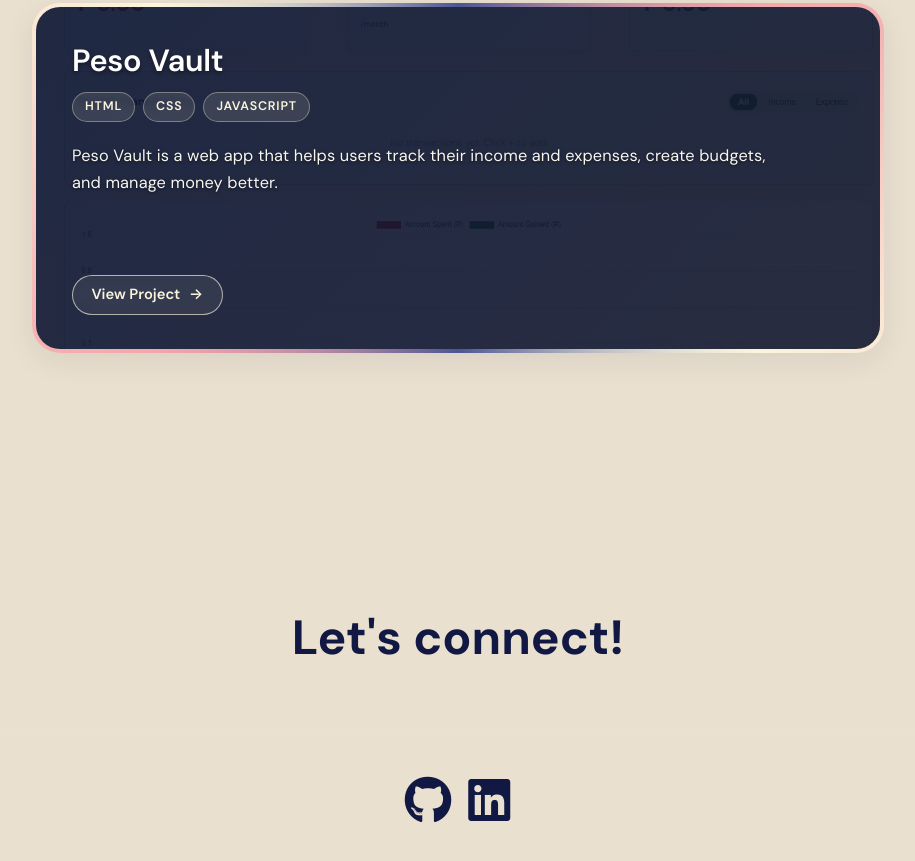
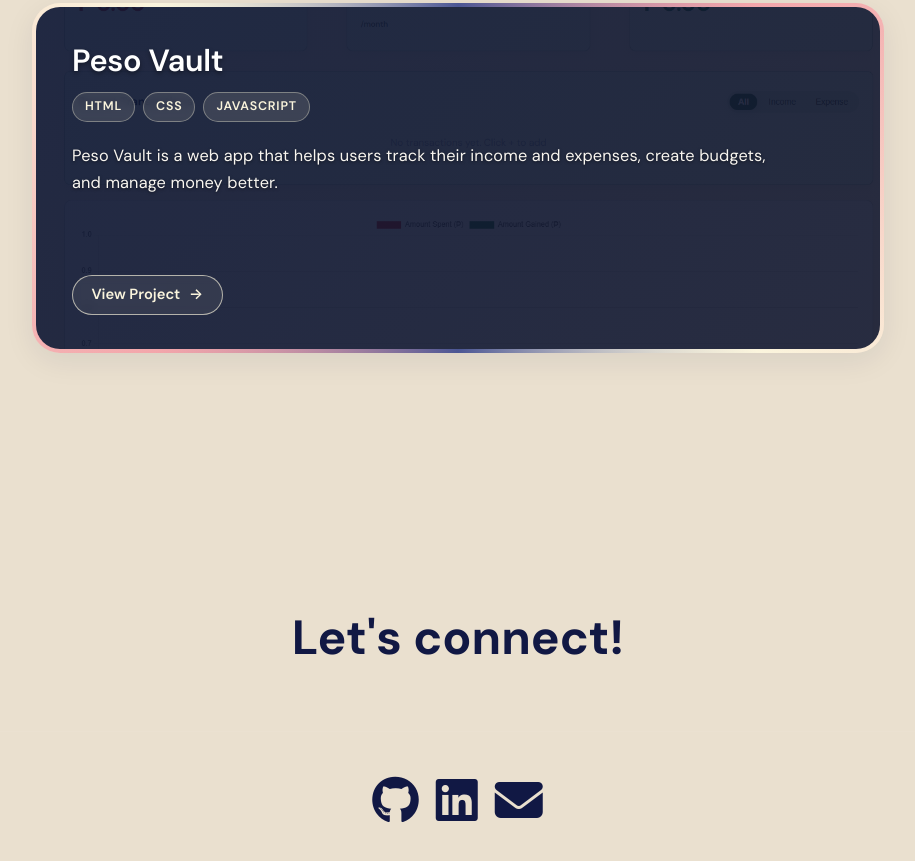
Before and after one commit to serinaayay/Portfolio, a plain HTML site: page index.html in a window 1280 px wide. Shown: the part 2931-3792 px from the top of the page, without its empty margins (182-1097 px from the left). Drawn offline with Linux system fonts and the light colour scheme.

Commit message:
refactor: format svg paths and add email social link to index.html

```diff
--- a/index.html
+++ b/index.html
@@ -61,7 +61,8 @@
                   <li><i class="fa-brands fa-react tech-icon" aria-hidden="true"></i><span>React Native</span></li>
                   <li>
                     <svg class="tech-icon tech-icon-svg" viewBox="0 0 24 24" fill="currentColor" aria-hidden="true">
-                      <path d="M12.001 4.8c-3.2 0-5.2 1.6-6 4.8 1.2-1.6 2.6-2.2 4.2-1.8.913.228 1.565.89 2.288 1.624C13.666 10.618 15.027 12 18.001 12c3.2 0 5.2-1.6 6-4.8-1.2 1.6-2.6 2.2-4.2 1.8-.913-.228-1.565-.89-2.288-1.624C16.337 6.182 14.976 4.8 12.001 4.8zm-6 7.2c-3.2 0-5.2 1.6-6 4.8 1.2-1.6 2.6-2.2 4.2-1.8.913.228 1.565.89 2.288 1.624 1.177 1.194 2.538 2.576 5.512 2.576 3.2 0 5.2-1.6 6-4.8-1.2 1.6-2.6 2.2-4.2 1.8-.913-.228-1.565-.89-2.288-1.624C10.337 13.382 8.976 12 6.001 12z"/>
+                      <path
+                        d="M12.001 4.8c-3.2 0-5.2 1.6-6 4.8 1.2-1.6 2.6-2.2 4.2-1.8.913.228 1.565.89 2.288 1.624C13.666 10.618 15.027 12 18.001 12c3.2 0 5.2-1.6 6-4.8-1.2 1.6-2.6 2.2-4.2 1.8-.913-.228-1.565-.89-2.288-1.624C16.337 6.182 14.976 4.8 12.001 4.8zm-6 7.2c-3.2 0-5.2 1.6-6 4.8 1.2-1.6 2.6-2.2 4.2-1.8.913.228 1.565.89 2.288 1.624 1.177 1.194 2.538 2.576 5.512 2.576 3.2 0 5.2-1.6 6-4.8-1.2 1.6-2.6 2.2-4.2 1.8-.913-.228-1.565-.89-2.288-1.624C10.337 13.382 8.976 12 6.001 12z" />
                     </svg>
                     <span>Tailwind CSS</span>
                   </li>
@@ -70,7 +71,8 @@
                   <li><i class="fa-solid fa-pen-nib tech-icon" aria-hidden="true"></i><span>UI/UX Design</span></li>
                   <li>
                     <svg class="tech-icon tech-icon-svg" viewBox="0 0 24 24" fill="currentColor" aria-hidden="true">
-                      <path d="M18 3a1 1 0 0 1 1 1v16a1 1 0 0 1-1 1h-3a1 1 0 0 1-1-1V4a1 1 0 0 1 1-1h3zm-6 5a1 1 0 0 1 1 1v11a1 1 0 0 1-1 1H9a1 1 0 0 1-1-1V9a1 1 0 0 1 1-1h3zm-6 5a1 1 0 0 1 1 1v6a1 1 0 0 1-1 1H3a1 1 0 0 1-1-1v-6a1 1 0 0 1 1-1h3z"/>
+                      <path
+                        d="M18 3a1 1 0 0 1 1 1v16a1 1 0 0 1-1 1h-3a1 1 0 0 1-1-1V4a1 1 0 0 1 1-1h3zm-6 5a1 1 0 0 1 1 1v11a1 1 0 0 1-1 1H9a1 1 0 0 1-1-1V9a1 1 0 0 1 1-1h3zm-6 5a1 1 0 0 1 1 1v6a1 1 0 0 1-1 1H3a1 1 0 0 1-1-1v-6a1 1 0 0 1 1-1h3z" />
                     </svg>
                     <span>Power BI</span>
                   </li>
@@ -84,7 +86,8 @@
                   <li><i class="fa-brands fa-react tech-icon"></i><span>React Native</span></li>
                   <li>
                     <svg class="tech-icon tech-icon-svg" viewBox="0 0 24 24" fill="currentColor">
-                      <path d="M12.001 4.8c-3.2 0-5.2 1.6-6 4.8 1.2-1.6 2.6-2.2 4.2-1.8.913.228 1.565.89 2.288 1.624C13.666 10.618 15.027 12 18.001 12c3.2 0 5.2-1.6 6-4.8-1.2 1.6-2.6 2.2-4.2 1.8-.913-.228-1.565-.89-2.288-1.624C16.337 6.182 14.976 4.8 12.001 4.8zm-6 7.2c-3.2 0-5.2 1.6-6 4.8 1.2-1.6 2.6-2.2 4.2-1.8.913.228 1.565.89 2.288 1.624 1.177 1.194 2.538 2.576 5.512 2.576 3.2 0 5.2-1.6 6-4.8-1.2 1.6-2.6 2.2-4.2 1.8-.913-.228-1.565-.89-2.288-1.624C10.337 13.382 8.976 12 6.001 12z"/>
+                      <path
+                        d="M12.001 4.8c-3.2 0-5.2 1.6-6 4.8 1.2-1.6 2.6-2.2 4.2-1.8.913.228 1.565.89 2.288 1.624C13.666 10.618 15.027 12 18.001 12c3.2 0 5.2-1.6 6-4.8-1.2 1.6-2.6 2.2-4.2 1.8-.913-.228-1.565-.89-2.288-1.624C16.337 6.182 14.976 4.8 12.001 4.8zm-6 7.2c-3.2 0-5.2 1.6-6 4.8 1.2-1.6 2.6-2.2 4.2-1.8.913.228 1.565.89 2.288 1.624 1.177 1.194 2.538 2.576 5.512 2.576 3.2 0 5.2-1.6 6-4.8-1.2 1.6-2.6 2.2-4.2 1.8-.913-.228-1.565-.89-2.288-1.624C10.337 13.382 8.976 12 6.001 12z" />
                     </svg>
                     <span>Tailwind CSS</span>
                   </li>
@@ -93,7 +96,8 @@
                   <li><i class="fa-solid fa-pen-nib tech-icon"></i><span>UI/UX Design</span></li>
                   <li>
                     <svg class="tech-icon tech-icon-svg" viewBox="0 0 24 24" fill="currentColor">
-                      <path d="M18 3a1 1 0 0 1 1 1v16a1 1 0 0 1-1 1h-3a1 1 0 0 1-1-1V4a1 1 0 0 1 1-1h3zm-6 5a1 1 0 0 1 1 1v11a1 1 0 0 1-1 1H9a1 1 0 0 1-1-1V9a1 1 0 0 1 1-1h3zm-6 5a1 1 0 0 1 1 1v6a1 1 0 0 1-1 1H3a1 1 0 0 1-1-1v-6a1 1 0 0 1 1-1h3z"/>
+                      <path
+                        d="M18 3a1 1 0 0 1 1 1v16a1 1 0 0 1-1 1h-3a1 1 0 0 1-1-1V4a1 1 0 0 1 1-1h3zm-6 5a1 1 0 0 1 1 1v11a1 1 0 0 1-1 1H9a1 1 0 0 1-1-1V9a1 1 0 0 1 1-1h3zm-6 5a1 1 0 0 1 1 1v6a1 1 0 0 1-1 1H3a1 1 0 0 1-1-1v-6a1 1 0 0 1 1-1h3z" />
                     </svg>
                     <span>Power BI</span>
                   </li>
@@ -217,6 +221,10 @@
                     class="fa-brands fa-github"></i></a></li>
               <li><a href="https://www.linkedin.com/in/sophia-czarina-villamor-a69223325/" id="social-link-linkedin"><i
                     class="fa-brands fa-linkedin"></i></a></li>
+              <li> <a href="mailto:sophiaczarina.v@gmail.com" id="social-link-email">
+                  <i class="fa fa-envelope"></i>
+                </a>
+              </li>
             </ul>
           </div>
         </footer>
```
Lines whose indentation alone changed are shown as unchanged.
